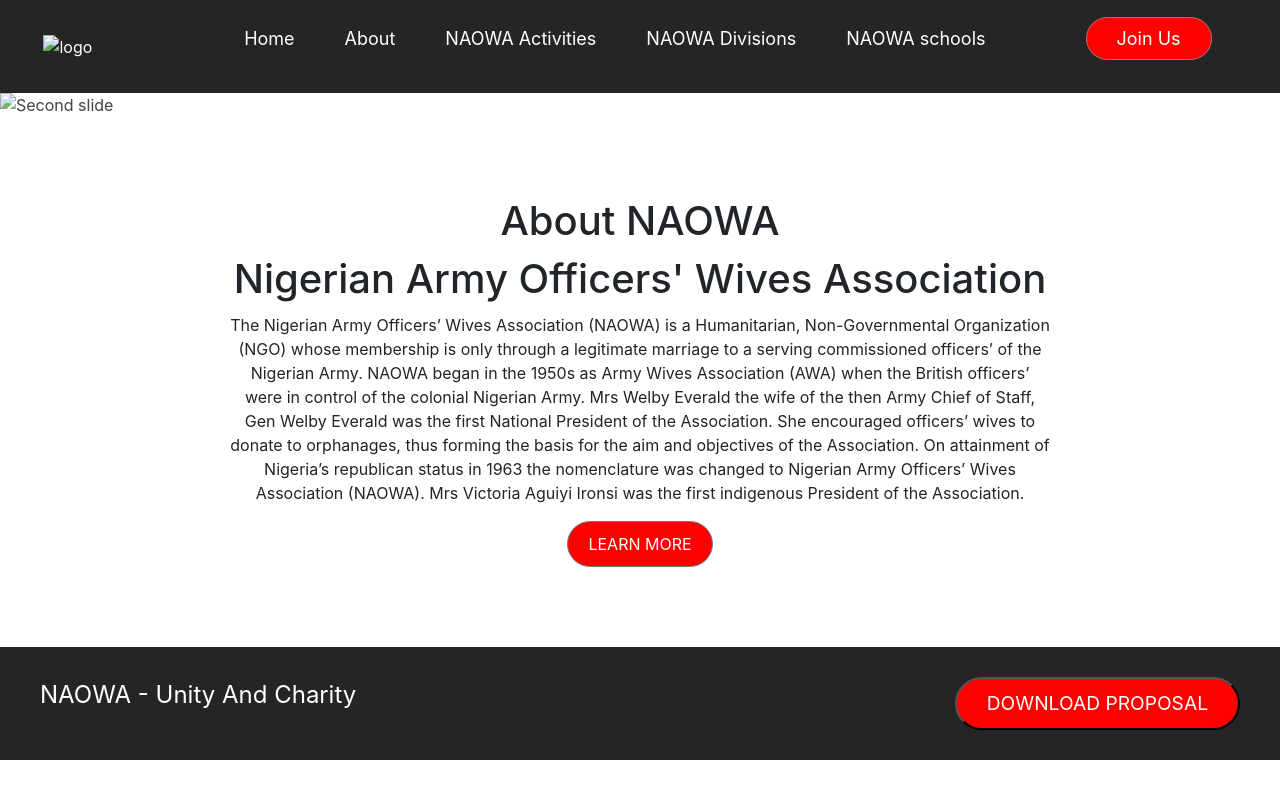
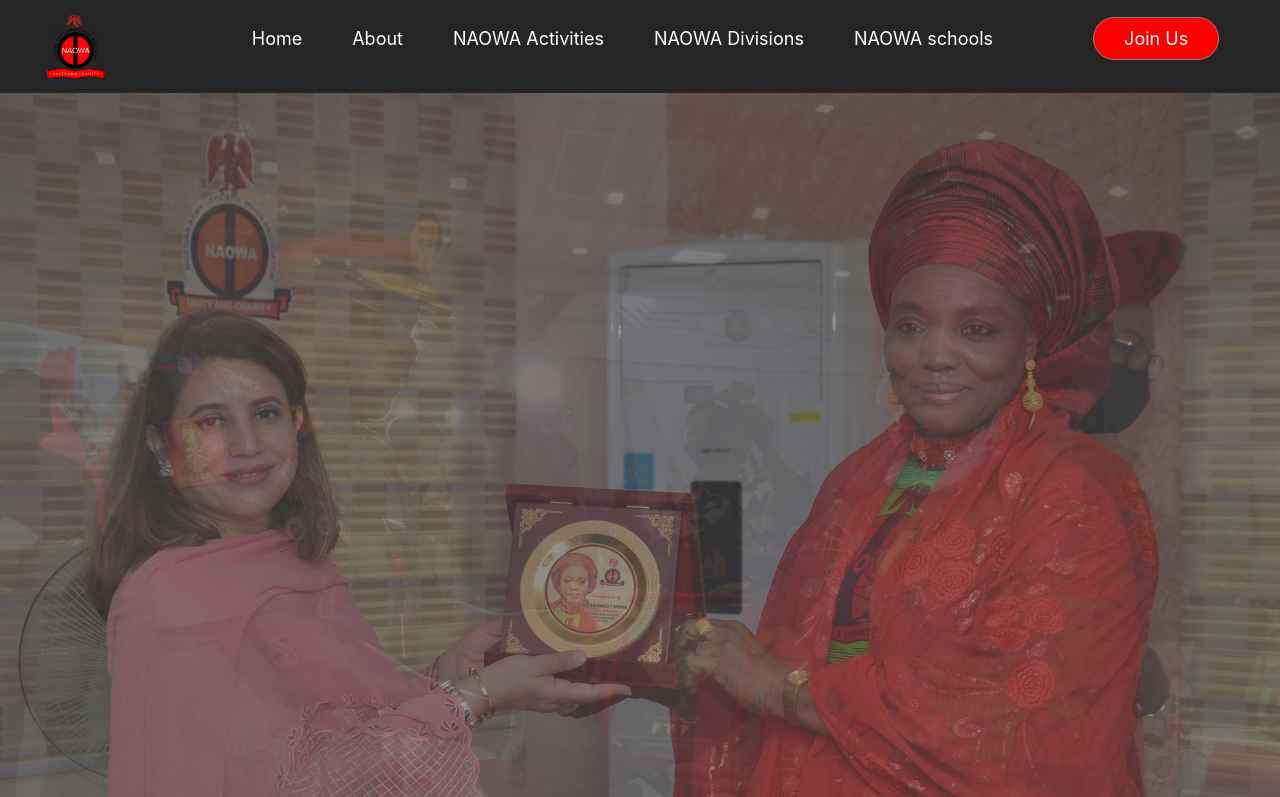
Before and after one commit to sophy231/lordsophy, a plain HTML site: page index.html in a window 1280 px wide. Shown: the top 797 px of the page. Drawn offline with nearby package versions, Linux system fonts and the light colour scheme; files that its build step writes are made by us from their sources; files whose address does not match are found by name.

Commit message:
Update index.html

```diff
--- a/index.html
+++ b/index.html
@@ -5,15 +5,15 @@
 	<meta http-equiv="X-UA-Compatible" content="IE=edge">
 	<meta name="viewport" content="width=device-width, initial-scale=1.0">
 	<title>SOPHY</title>
-	<link rel="shortcut icon" href="asset/media/image/NAOWA-LOGO.png" type="image/x-icon">
-	<link rel="stylesheet" href="asset/css/boot.css">
-	<link rel="stylesheet" href="asset/css/style.css">
+	<link rel="shortcut icon" href="NAOWA-LOGO.png" type="image/x-icon">
+	<link rel="stylesheet" href="boot.css">
+	<link rel="stylesheet" href="style.css">
 </head>
 <body>
 	<header>
 		<nav>
 			<div class="logodiv">
-				<img class="logo" src="asset/media/image/NAOWA-LOGO.png"  alt="logo">
+				<img class="logo" src="NAOWA-LOGO.png"  alt="logo">
 			</div>
 
 			<ul class="" id="navlist">
@@ -38,17 +38,17 @@
 		<div id="carouselExampleFade" class="carousel slide carousel-fade" data-ride="carousel">
 			<div class="carousel-inner">
 			  <div class="carousel-item active">
-				<img class="d-block w-100" src="asset/media/image/1.jpg"alt="Second slide">
+				<img class="d-block w-100" src="1.jpg"alt="Second slide">
 			  </div>
 
 
 			  <div class="carousel-item">
-				<img class="d-block w-100" src="asset/media/image/2.jpg" alt="Second slide">
+				<img class="d-block w-100" src="2.jpg" alt="Second slide">
 			  </div>
 
 
 			  <div class="carousel-item">
-				<img class="d-block w-100" src="asset/media/image/3.jpg"alt="Second slide">
+				<img class="d-block w-100" src="3.jpg"alt="Second slide">
 			  </div>
 
 			<!-- <div class="carousel-item ">
@@ -56,11 +56,11 @@
 			  </div> -->
 
 			  <div class="carousel-item">
-				<img class="d-block w-100" src="asset/media/image/4.jpg" alt="Second slide">
+				<img class="d-block w-100" src="4.jpg" alt="Second slide">
 			  </div>
 
 			  <div class="carousel-item">
-				<img class="d-block w-100" src="asset/media/image/5.jpg"alt="Third slide">
+				<img class="d-block w-100" src="5.jpg"alt="Third slide">
 			  </div>
 			</div>
 			<a class="carousel-control-prev" href="#carouselExampleFade" role="button" data-slide="prev">
```
